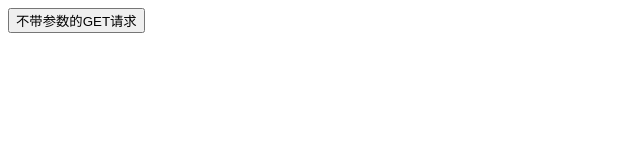
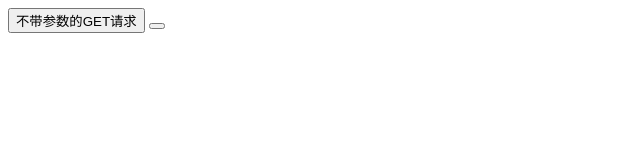
Before and after one commit to ttttttqqq/project_01, a plain HTML site: page index.html in a window 1280 px wide. Shown: the full height of the page, 0-640 px from the left. Drawn offline with nearby package versions, Linux system fonts and the light colour scheme.

Commit message:
初始化index.html

```diff
--- a/index.html
+++ b/index.html
@@ -8,6 +8,7 @@
 </head>
 <body>
     <button id="btnGET">不带参数的GET请求</button>
+    <button id=""></button>
 </body>
 </html>
 <script src="./jquery-3.6.3.min.js"></script>
```
